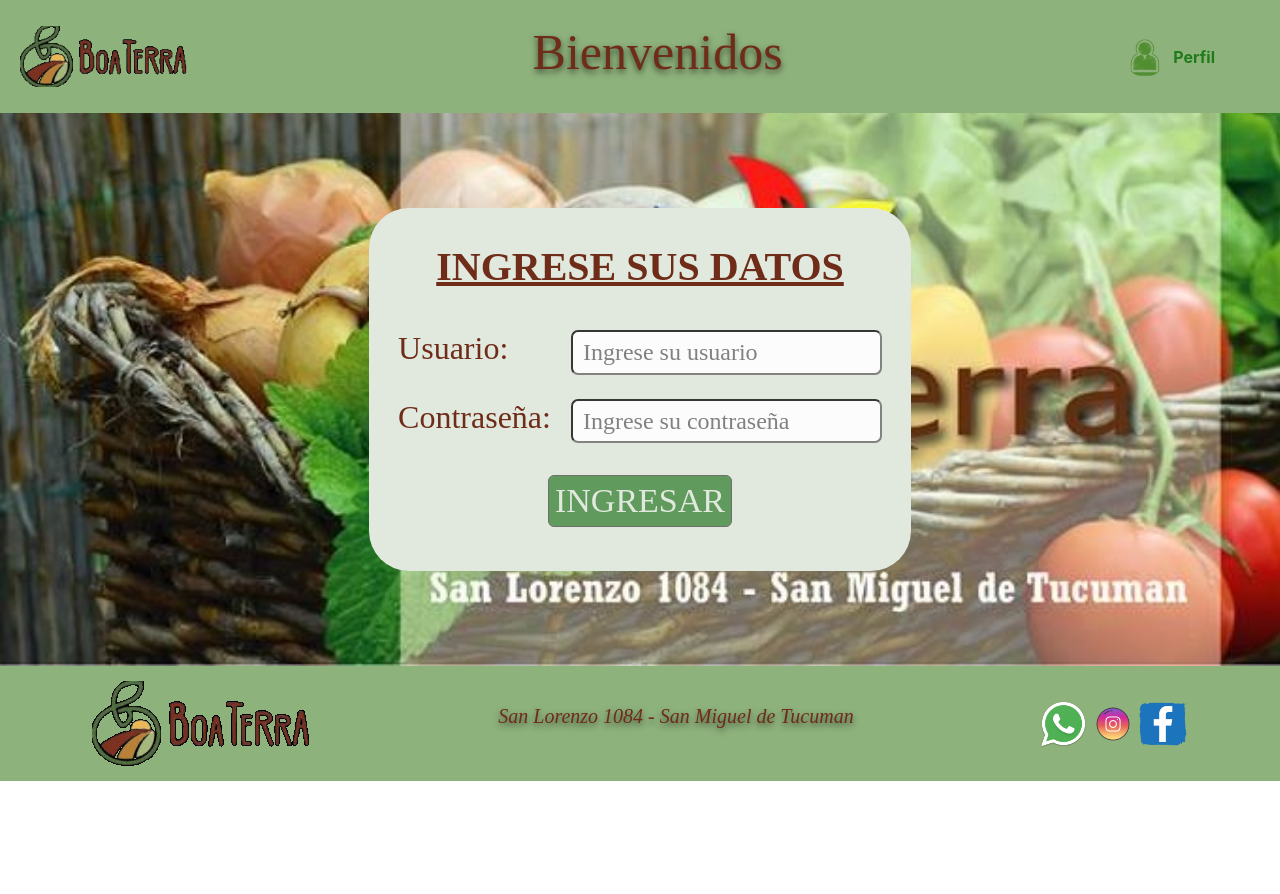
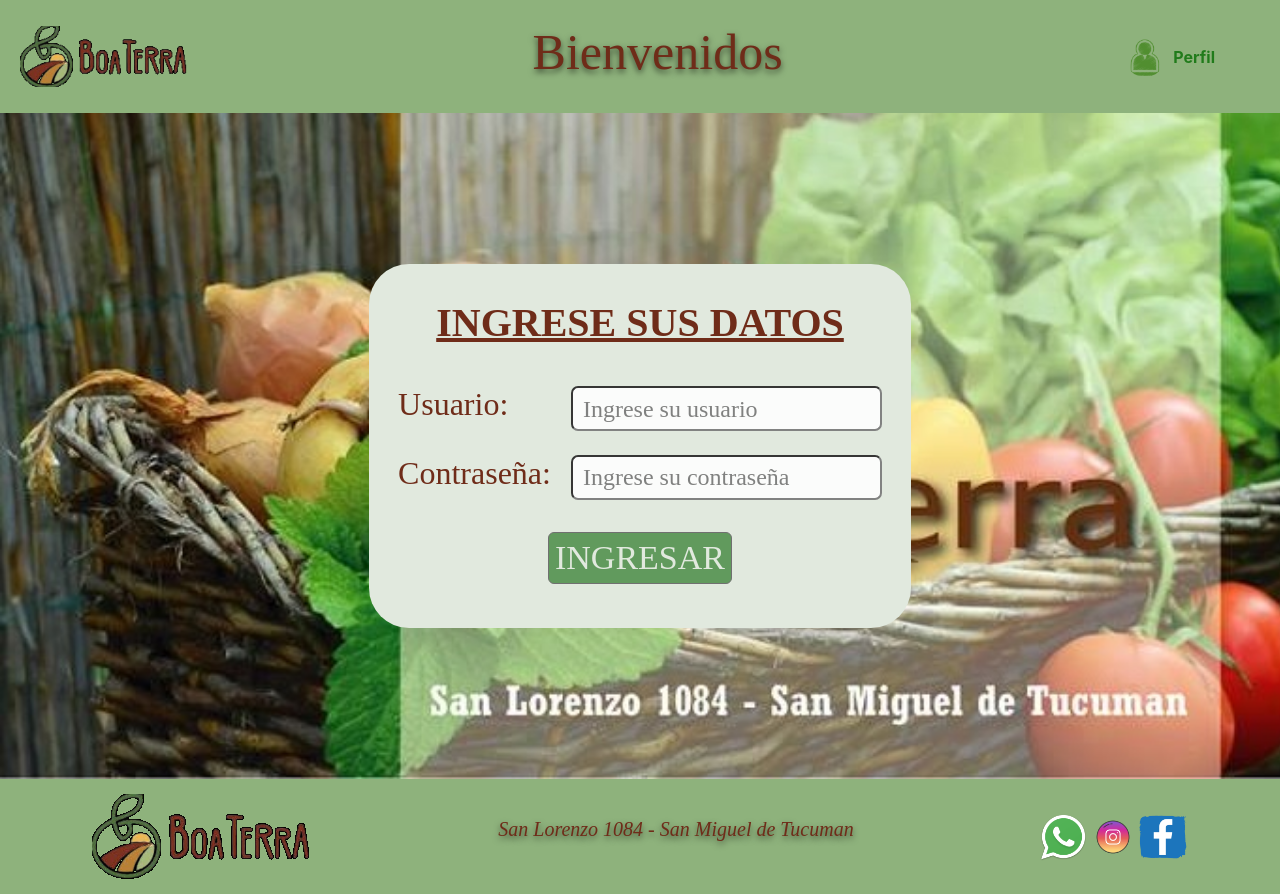
Before and after one commit to bertini91/BoaTerra, a React app: page / in a window 1280 px wide. Before the commit the page ends 800 px from the top, so only its background shows below. Built offline with nearby package versions, Linux system fonts and the light colour scheme; no server answers.

Commit message:
logueo y propiedades del header segun el perfil del usuario funcionando

```diff
--- a/src/assets/styles/Login.scss
+++ b/src/assets/styles/Login.scss
@@ -68,3 +68,11 @@ $back-color_button: #619a5d;
   text-align: center;
   color: $back-color;
 }
+.button_eror{
+  display: inline-grid;
+}
+
+#p-error{
+  display: none;
+  color: red;
+}
--- a/src/components/CarouselItem.jsx
+++ b/src/components/CarouselItem.jsx
@@ -58,6 +58,7 @@ const CarouselItem = (props) => {
     <>
       <div className="carouselItem backgroudItem">
         <Link onClick={handleShow}>
+
           <p>{nombreCombo}</p>
         </Link>
         <ul className="listProd">
--- a/src/components/Header.jsx
+++ b/src/components/Header.jsx
@@ -6,7 +6,7 @@ import user_person from "../assets/static/user_person.png";
 import icon_option from "../assets/static/header-icon_option.png"
 
 const Header = (props) => {
-  const { isLogin, isAdmin } = props;
+  const { isLogin, isAdmin} = props;
   return (
     <div className="header">
       {!isLogin ? (
--- a/src/containers/Home.jsx
+++ b/src/containers/Home.jsx
@@ -34,7 +34,6 @@ const Home = (props) => {
 
   return (
     <div className="home">
-      <Header isLogin={false} isAdmin /* ={false} */></Header>
       <Carousel
         combos={combos}
         productosCarrito={productosCarrito}
--- a/src/containers/Login.jsx
+++ b/src/containers/Login.jsx
@@ -2,25 +2,74 @@ import React from "react";
 import Header from "../components/Header";
 import "bootstrap/dist/css/bootstrap.min.css";
 import "../assets/styles/Login.scss";
+import { useState } from "react";
+import { useEffect } from "react";
+import { useHistory } from "react-router-dom";
+/* import Swal from "sweetalert2"; */
+const Login = (props) => {
+  const [usuario, setUsuario] = useState("");
+  const [contrasena, setContrasena] = useState("");
+  /* const [usuencontrado, setUsuencontrado] = useState(false); */
+  const { usuarios, setUsuarioActivo, setIsLogin, setIsAdmin} = props;
+  const history = useHistory();
 
-const Login = () => {
+  useEffect(() => {
+    setIsLogin(true);
+    setIsAdmin(false);
+  }, []);
+
+  const consultarDatos = () => {
+    event.preventDefault();
+    const activo = usuarios.find(
+      (item) => item.usuarioUsu === usuario && item.contrasenaUsu === contrasena
+    );
+    if (activo) {
+      setUsuarioActivo(true);
+      console.log(activo);
+      setIsLogin(false);
+      activo.permisoUsu === true ? setIsAdmin(true) : setIsAdmin(false);
+      history.push("/principal");
+    } else {
+      /* document.getElementsByClassName("msjError").style.display = "row"; */
+      document.getElementById("p-error").style.display = "inline";
+      /* Swal.fire({
+        icon: "error",
+        title: "Oops...",
+        text: "Ocurrió un error!",
+        footer: "<p>Email o contraseña incorrectas</p>",
+      });
+      return; */
+    }
+  };
+
   return (
     <div className="login">
-      <Header isLogin /* ={false} */ isAdmin={false}></Header>
-      <div className="loginContainer">
+      <form onSubmit={consultarDatos} className="loginContainer">
         <h1 className="py-3">INGRESE SUS DATOS</h1>
         <div className="d-flex m-4 justify-content-between">
           <h2>Usuario: </h2>
-          <input placeholder="Ingrese su usuario"></input>
+          <input
+            placeholder="Ingrese su usuario"
+            onChange={(e) => setUsuario(e.target.value)}
+          ></input>
         </div>
         <div className="d-flex m-4 justify-content-between">
           <h2>Contraseña: </h2>
-          <input placeholder="Ingrese su contraseña"></input>
+          <input
+            placeholder="Ingrese su contraseña"
+            onChange={(e) => setContrasena(e.target.value)}
+            type="password"
+          ></input>
         </div>
-        <button id="button_login" className="my-2 mb-4">
-          INGRESAR
-        </button>
-      </div>
+        <div className="button_eror">
+          <button id="button_login" className="my-2 mb-4">
+            INGRESAR
+          </button>
+          <p id="p-error" className="msjError">
+            Los datos son INCORRECTOS!
+          </p>
+        </div>
+      </form>
     </div>
   );
 };
--- a/src/routes/App.js
+++ b/src/routes/App.js
@@ -1,5 +1,6 @@
 import React, { useState, useEffect } from "react";
 import { BrowserRouter as Router, Switch, Route } from "react-router-dom";
+import Header from "../components/Header";
 import Footer from "../components/Footer.jsx";
 import Login from "../containers/Login";
 import Home from "../containers/Home";
@@ -9,6 +10,9 @@ const App = () => {
   const [combos, setCombos] = useState([]);
   const [usuarios, setUsuarios] = useState([]);
   const [refrescar, setRefrescar] = useState(true);
+  const [usuarioActivo, setUsuarioActivo] = useState({});
+  const [isLogin, setIsLogin] = useState(true);
+  const [isAdmin, setIsAdmin] = useState(false);
   useEffect(() => {
     if (refrescar) {
       consultarAPI();
@@ -32,11 +36,11 @@ const App = () => {
       const resultadoCombos = await respuestaCombo.json();
       const respuestaUsuarios = await fetch(
         "http://localhost:4000/api/boaTerra/"
-      );
+      ); //codigo 11000 me devuelve de error si los datos ya estan almacenados
       const resultadoUsuarios = await respuestaUsuarios.json();
       setProductos(resultadoProd);
       setCombos(resultadoCombos);
-      setUsuarios(respuestaUsuarios);
+      setUsuarios(resultadoUsuarios);
     } catch (error) {
       console.log(error);
     }
@@ -44,18 +48,30 @@ const App = () => {
   return (
     /* productos.length>0 ? */
     <Router>
+      <Header
+        isLogin={isLogin}
+        isAdmin={isAdmin}
+      ></Header>
       <Switch>
         <Route exact path="/">
-          <Login></Login>
+          <Login
+            usuarios={usuarios}
+            setUsuarioActivo={setUsuarioActivo}
+            setIsLogin={setIsLogin}
+            setIsAdmin={setIsAdmin}
+          ></Login>
         </Route>
         <Route exact path="/principal">
-          <Home productos={productos} setRefrescar={setRefrescar} combos={combos}></Home>
+          <Home
+            productos={productos}
+            setRefrescar={setRefrescar}
+            combos={combos}
+          ></Home>
         </Route>
       </Switch>
       <Footer></Footer>
-    </Router> /* :null */
-    /*:null */
-   /*:null */);
+    </Router>
+  );
 };
 
 export default App;
```
